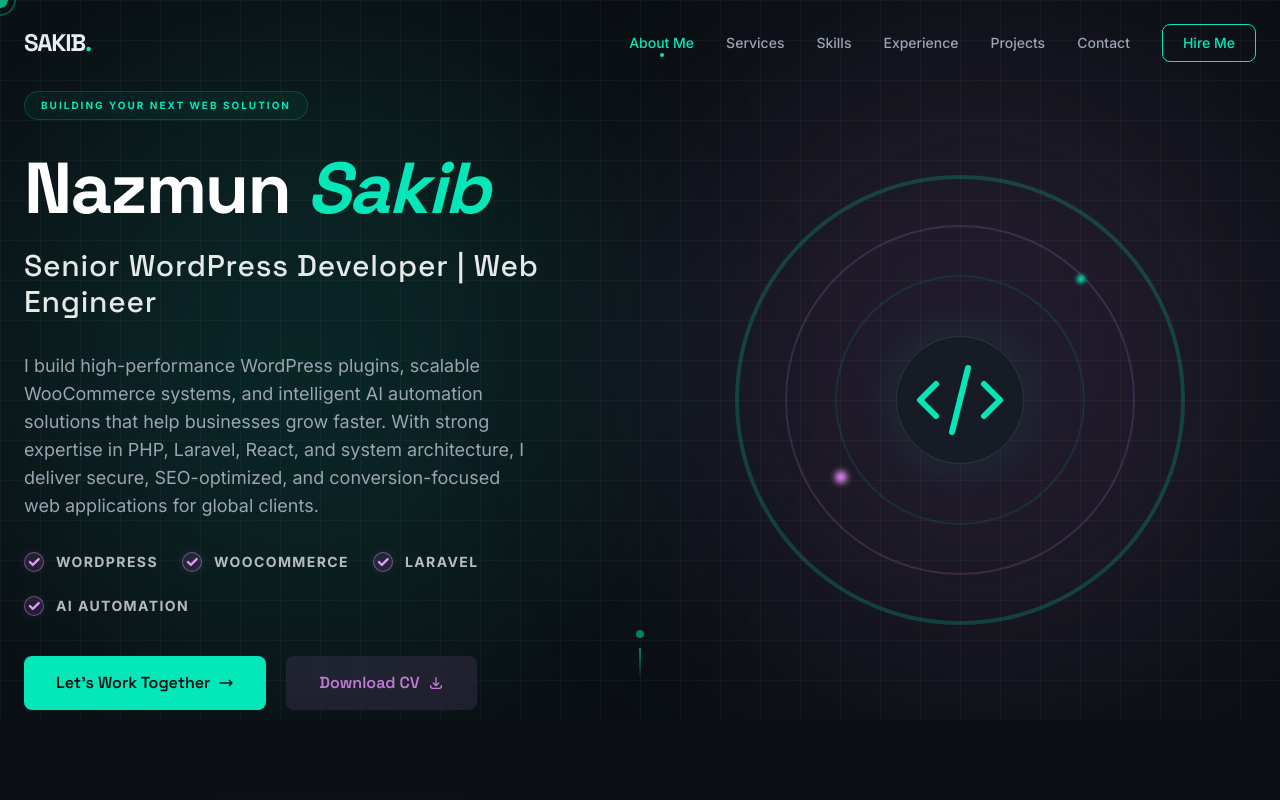
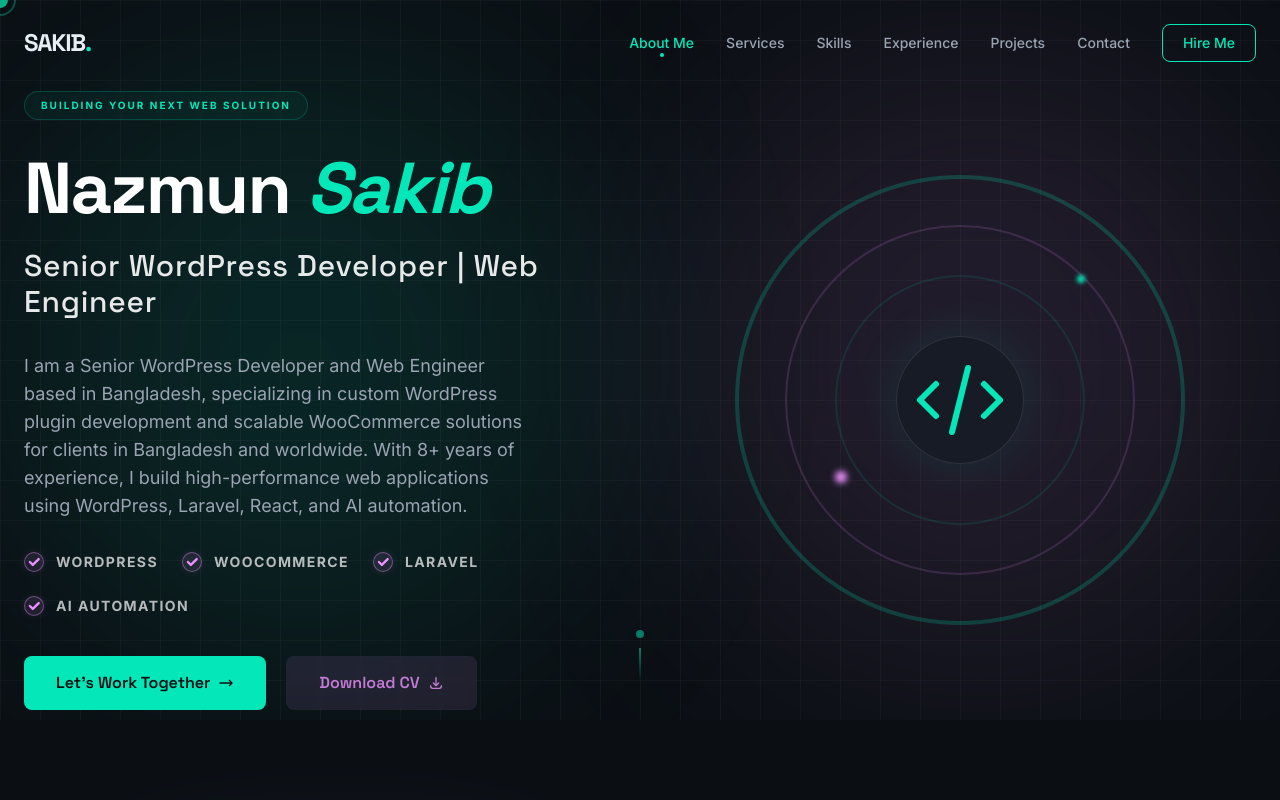
Before and after one commit to nazmunsakib/devfolio-pro, a Next.js app: page / in a window 1280 px wide. Shown: the top 800 px of the page. Built offline with nearby package versions, Linux system fonts and the light colour scheme.

Commit message:
Update structured data

```diff
--- a/src/app/layout.tsx
+++ b/src/app/layout.tsx
@@ -26,29 +26,26 @@ export const metadata: Metadata = {
     template: "%s | Nazmun Sakib",
   },
   description:
-    "Senior WordPress Developer & Web Engineer based in Bangladesh. 8+ years building custom WordPress plugins, WooCommerce backends, and scalable Laravel web applications for global clients.",
+    "Senior WordPress Developer & Web Engineer based in Bangladesh with 8+ years of experience. I build custom WordPress plugins, WooCommerce backends, and scalable Laravel applications for clients in Bangladesh and worldwide.",
   icons: {
     icon: "/favicon.ico",
     shortcut: "/favicon.ico",
   },
   keywords: [
-    "Remote WordPress Developer",
     "Senior WordPress Developer",
-    "Freelance WooCommerce Expert",
     "Web Engineer",
-    "Website Developer",
-    "Global WordPress Plugin Developer",
-    "AI automation expert",
-    "custom WordPress plugin development",
-    "WooCommerce backend engineering",
+    "Nazmun Sakib",
     "WordPress developer Bangladesh",
-    "WordPress plugin developer for hire",
+    "Remote WordPress developer",
+    "Freelance WordPress developer for hire",
     "WooCommerce developer Bangladesh",
     "Laravel developer Bangladesh",
-    "Full stack developer Cumilla",
-    "Technical SEO Expert Bangladesh",
+    "WordPress plugin development",
+    "Full stack developer Bangladesh",
+    "Technical SEO Bangladesh",
+    "AI automation expert",
+    "WooCommerce backend engineering",
     "nazmunsakib",
-    "Nazmun Sakib",
   ],
   authors: [{ name: "Nazmun Sakib", url: "https://nazmunsakib.com" }],
   creator: "Nazmun Sakib",
@@ -58,9 +55,9 @@ export const metadata: Metadata = {
     canonical: "/",
   },
   openGraph: {
-    title: "Nazmun Sakib | Senior WordPress Developer & Web Engineer",
+    title: "Nazmun Sakib | Senior WordPress Developer & Web Engineer Bangladesh",
     description:
-      "Building high-performance WordPress plugins, WooCommerce systems, and AI automation solutions for businesses worldwide.",
+      "Building high-performance WordPress plugins, WooCommerce systems, and AI automation solutions for businesses in Bangladesh and worldwide.",
     url: "https://nazmunsakib.com",
     siteName: "Nazmun Sakib Portfolio",
     images: [
@@ -72,7 +69,7 @@ export const metadata: Metadata = {
         type: "image/png",
       },
     ],
-    locale: "en_US",
+    locale: "en_BD",
     type: "website",
   },
   twitter: {
@@ -97,8 +94,9 @@ export const metadata: Metadata = {
   },
   category: "technology",
   other: {
+    "geo.country": "BD",
     "geo.region": "BD-C",
-    "geo.placename": "Cumilla",
+    "geo.placename": "Bangladesh",
     "geo.position": "23.4607;91.1809",
     "ICBM": "23.4607, 91.1809",
   },
@@ -110,7 +108,7 @@ export default function RootLayout({
   children: React.ReactNode;
 }>) {
   return (
-    <html lang="en" className="scroll-smooth">
+    <html lang="en-BD" className="scroll-smooth">
       <head>
         <script dangerouslySetInnerHTML={{
           __html: `(function(w,d,s,l,i){w[l]=w[l]||[];w[l].push({'gtm.start':
--- a/src/app/sitemap.ts
+++ b/src/app/sitemap.ts
@@ -4,7 +4,7 @@ export default function sitemap(): MetadataRoute.Sitemap {
     return [
         {
             url: 'https://nazmunsakib.com',
-            lastModified: "2026-02-21",
+            lastModified: "2026-03-06",
             changeFrequency: 'monthly',
             priority: 1,
         },
--- a/src/components/Hero.tsx
+++ b/src/components/Hero.tsx
@@ -33,13 +33,13 @@ const Hero = () => {
 
                         <AnimateOnScroll animation="fade-up" delay={200}>
                             <p className="text-sm lg:text-lg text-text-secondary mb-8 leading-relaxed max-w-lg mx-auto lg:mx-0">
-                                {portfolioData.summary}
+                                {(portfolioData as any).hero?.tagline || portfolioData.summary}
                             </p>
                         </AnimateOnScroll>
 
                         <AnimateOnScroll animation="fade-up" delay={300}>
                             <ul className="flex flex-wrap justify-center lg:justify-start gap-4 sm:gap-6 mb-10">
-                                {['WordPress', 'WooCommerce', 'Laravel', 'Ai Automation'].map((item) => (
+                                {['WordPress', 'WooCommerce', 'Laravel', 'AI Automation'].map((item) => (
                                     <li key={item} className="flex items-center space-x-3 group cursor-default">
                                         <div className="flex-shrink-0 w-5 h-5 rounded-full bg-secondary/10 flex items-center justify-center border border-secondary/40 group-hover:bg-secondary group-hover:border-secondary transition-all duration-300 shadow-[0_0_10px_rgba(236,145,255,0.1)] group-hover:shadow-[0_0_15px_rgba(236,145,255,0.4)]">
                                             <svg className="w-3.5 h-3.5 text-secondary group-hover:text-black" fill="none" viewBox="0 0 24 24" stroke="currentColor">
@@ -99,7 +99,7 @@ const Hero = () => {
                                 </svg>
                             </div>
 
-                            {/* Floating particles or accents */}
+                            {/* Floating particles */}
                             <div className="absolute top-1/4 right-1/4 w-2 h-2 bg-primary rounded-full blur-[2px] animate-pulse" />
                             <div className="absolute bottom-1/3 left-1/4 w-3 h-3 bg-secondary rounded-full blur-[3px] animate-pulse" />
                         </div>
@@ -107,7 +107,7 @@ const Hero = () => {
                 </div>
             </div>
 
-            {/* Bottom scroll indicator - centered as in image */}
+            {/* Bottom scroll indicator */}
             <div className="absolute bottom-10 left-1/2 -translate-x-1/2 flex flex-col items-center gap-2 opacity-50">
                 <div className="w-[8px] h-[8px] rounded-full bg-primary animate-bounce" />
                 <div className="w-[2px] h-8 bg-gradient-to-b from-primary to-transparent" />
--- a/src/components/StructuredData.tsx
+++ b/src/components/StructuredData.tsx
@@ -10,7 +10,7 @@ const StructuredData = () => {
         "@id": `${baseUrl}/#person`,
         "name": portfolioData.name,
         "url": baseUrl,
-        "image": `${baseUrl}/images/nazmunsakib.jpg`,
+        "image": `${baseUrl}/images/nazmun-sakib.png`,
         "jobTitle": portfolioData.title,
         "description": portfolioData.summary,
         "email": `mailto:${portfolioData.socials.email}`,
@@ -28,27 +28,38 @@ const StructuredData = () => {
             portfolioData.socials.wordpress,
             portfolioData.socials.instagram
         ],
-        "knowsAbout": [
-            "WordPress Plugin Development",
-            "Website Development",
-            "Website Design",
-            "AI Automation",
-            "Laravel",
-            "WooCommerce",
-            "Technical SEO",
-            "React",
-            "MySQL",
-            "PHP"
-        ],
+        "knowsAbout": portfolioData.skills.flatMap(category =>
+            category.items.map(item => item.name)
+        ),
         "hasOccupation": {
             "@type": "Occupation",
-            "name": "Sr. WordPress Developer",
+            "name": portfolioData.title,
             "occupationLocation": {
                 "@type": "Country",
                 "name": "Bangladesh"
             },
-            "description": "Building custom WordPress plugins, WooCommerce systems, and AI automation solutions for global clients."
-        }
+            "description": portfolioData.about.text,
+            "skills": portfolioData.skills.flatMap(category =>
+                category.items.map(item => item.name)
+            ).join(", ")
+        },
+        "workLocation": {
+            "@type": "Place",
+            "address": {
+                "@type": "PostalAddress",
+                "addressCountry": "BD"
+            }
+        },
+        "areaServed": [
+            {
+                "@type": "Country",
+                "name": "Bangladesh"
+            },
+            {
+                "@type": "Place",
+                "name": "Worldwide"
+            }
+        ]
     };
 
     const websiteSchema = {
@@ -56,16 +67,17 @@ const StructuredData = () => {
         "@type": "WebSite",
         "@id": `${baseUrl}/#website`,
         "url": baseUrl,
-        "name": "Nazmun Sakib Portfolio",
-        "description": "Senior WordPress Developer | Web Engineer portfolio",
-        "author": { "@id": `${baseUrl}/#person` }
+        "name": `${portfolioData.name} - ${portfolioData.title} Portfolio`,
+        "description": portfolioData.summary,
+        "author": { "@id": `${baseUrl}/#person` },
+        "inLanguage": "en-BD"
     };
 
     const professionalServiceSchema = {
         "@context": "https://schema.org",
         "@type": "ProfessionalService",
         "@id": `${baseUrl}/#service`,
-        "name": portfolioData.name,
+        "name": `${portfolioData.name} - WordPress Development Services`,
         "image": `${baseUrl}/preview.png`,
         "url": baseUrl,
         "telephone": "+8801792637781",
@@ -81,7 +93,16 @@ const StructuredData = () => {
             "latitude": 23.4607,
             "longitude": 91.1809
         },
-        "areaServed": "Worldwide",
+        "areaServed": [
+            {
+                "@type": "Country",
+                "name": "Bangladesh"
+            },
+            {
+                "@type": "Place",
+                "name": "Worldwide"
+            }
+        ],
         "priceRange": "$$",
         "openingHoursSpecification": {
             "@type": "OpeningHoursSpecification",
@@ -101,10 +122,24 @@ const StructuredData = () => {
                 "itemOffered": {
                     "@type": "Service",
                     "name": service.title,
-                    "description": service.description
+                    "description": service.description,
+                    "provider": { "@id": `${baseUrl}/#person` }
                 }
             }))
         }
+    };
+
+    const faqSchema = {
+        "@context": "https://schema.org",
+        "@type": "FAQPage",
+        "mainEntity": (portfolioData as any).faq?.map((item: any) => ({
+            "@type": "Question",
+            "name": item.question,
+            "acceptedAnswer": {
+                "@type": "Answer",
+                "text": item.answer
+            }
+        })) || []
     };
 
     const projectListSchema = {
@@ -142,6 +177,7 @@ const StructuredData = () => {
         personSchema,
         websiteSchema,
         professionalServiceSchema,
+        faqSchema,
         projectListSchema,
         breadcrumbSchema
     ];
--- a/src/data/portfolio.ts
+++ b/src/data/portfolio.ts
@@ -1,9 +1,9 @@
 export const portfolioData = {
     name: "Nazmun Sakib",
     title: "Senior WordPress Developer | Web Engineer",
-    summary: "I build high-performance WordPress plugins, scalable WooCommerce systems, and intelligent AI automation solutions that help businesses grow faster. With strong expertise in PHP, Laravel, React, and system architecture, I deliver secure, SEO-optimized, and conversion-focused web applications for global clients.",
+    summary: "I am a Senior WordPress Developer and Web Engineer based in Bangladesh with 8+ years of experience. I build custom WordPress plugins, WooCommerce backends, and scalable Laravel applications for clients in Bangladesh and worldwide.",
     about: {
-        text: "I am Nazmun Sakib, a Senior WordPress Developer and Web Engineer with 8+ years of experience building scalable web applications and automation systems for international clients. My expertise covers custom WordPress plugin development, advanced WooCommerce backend engineering, Laravel applications, and AI-powered business automation. I focus on clean architecture, high performance, and technical SEO to ensure every product is fast, secure, and built for long-term scalability.",
+        text: "With 8+ years of experience as a Senior WordPress Developer and Web Engineer, I specialize in building custom WordPress plugins, WooCommerce backends, and Laravel applications for clients in Bangladesh and worldwide. My expertise covers custom WordPress plugin development, advanced WooCommerce backend engineering, Laravel applications, and AI-powered business automation. I focus on clean architecture, high performance, and technical SEO to ensure every product is fast, secure, and built for long-term scalability.",
         highlights: [
             "Custom WordPress Plugin Development",
             "WooCommerce Backend Engineering",
@@ -14,6 +14,10 @@ export const portfolioData = {
             "Technical SEO & Performance Optimization",
             "POS, Booking & ERP Solutions",
         ]
+    },
+    hero: {
+        badge: "8+ Years Experience • Bangladesh + Worldwide",
+        tagline: "I am a Senior WordPress Developer and Web Engineer based in Bangladesh, specializing in custom WordPress plugin development and scalable WooCommerce solutions for clients in Bangladesh and worldwide. With 8+ years of experience, I build high-performance web applications using WordPress, Laravel, React, and AI automation."
     },
     services: [
         {
@@ -109,7 +113,7 @@ export const portfolioData = {
         {
             role: "Software Developer",
             company: "Serenity IT",
-            range: "pr 2018 - March 2021",
+            range: "Apr 2018 - March 2021",
             achievements: [
                 "Developed custom web applications.",
                 "WordPress Plugin Development.",
@@ -136,8 +140,8 @@ export const portfolioData = {
         },
         {
             id: 2,
-            name: "Booking System for Francesca’s Place",
-            description: "Developed a custom booking system for Francesca’s Place, streamlining reservations and improving operational efficiency for British Airways crew accommodation.",
+            name: "Booking System for Francesca's Place",
+            description: "Developed a custom booking system for Francesca's Place, streamlining reservations and improving operational efficiency for British Airways crew accommodation.",
             tech: ["WordPress", "PHP", "MySQL", "jQuery"],
             role: "Full-Stack Developer",
             image: "/images/projects/francescasplace.png",
@@ -161,9 +165,9 @@ export const portfolioData = {
             featured: false,
             nofollow: true,
             metrics: [
-                { icon: "Users", label: "Active Users", value: "" },
-                { icon: "Zap", label: "Load Time", value: "" },
-                { icon: "MessageSquare", label: "Messages", value: "" }
+                { icon: "Users", label: "Active Users", value: "10K+" },
+                { icon: "Zap", label: "Load Time", value: "<1.2s" },
+                { icon: "MessageSquare", label: "Messages", value: "50K+/month" }
             ]
         },
         {
@@ -177,10 +181,24 @@ export const portfolioData = {
             featured: false,
             nofollow: false,
             metrics: [
-                { icon: "Download", label: "Downloads", value: "" },
-                { icon: "Zap", label: "Search Speed", value: "" },
-                { icon: "TrendingUp", label: "Conversion", value: "" }
+                { icon: "Download", label: "Downloads", value: "5,000+" },
+                { icon: "Zap", label: "Search Speed", value: "<100ms" },
+                { icon: "TrendingUp", label: "Conversion", value: "+35%" }
             ]
+        }
+    ],
+    faq: [
+        {
+            question: "Do you work with clients outside Bangladesh?",
+            answer: "Yes. While based in Bangladesh, I work remotely with clients globally, providing WordPress development, WooCommerce solutions, and Laravel applications. I have 8+ years of experience serving international clients."
+        },
+        {
+            question: "What WordPress development services do you offer?",
+            answer: "I offer custom WordPress plugin development, WooCommerce backend engineering, Laravel web applications, AI automation solutions, and technical SEO optimization. I specialize in building scalable, high-performance solutions."
+        },
+        {
+            question: "How many years of WordPress development experience do you have?",
+            answer: "I have 8+ years of professional experience as a Senior WordPress Developer and Web Engineer, building custom plugins, WooCommerce systems, and Laravel applications for clients in Bangladesh and worldwide."
         }
     ],
     socials: {
```
